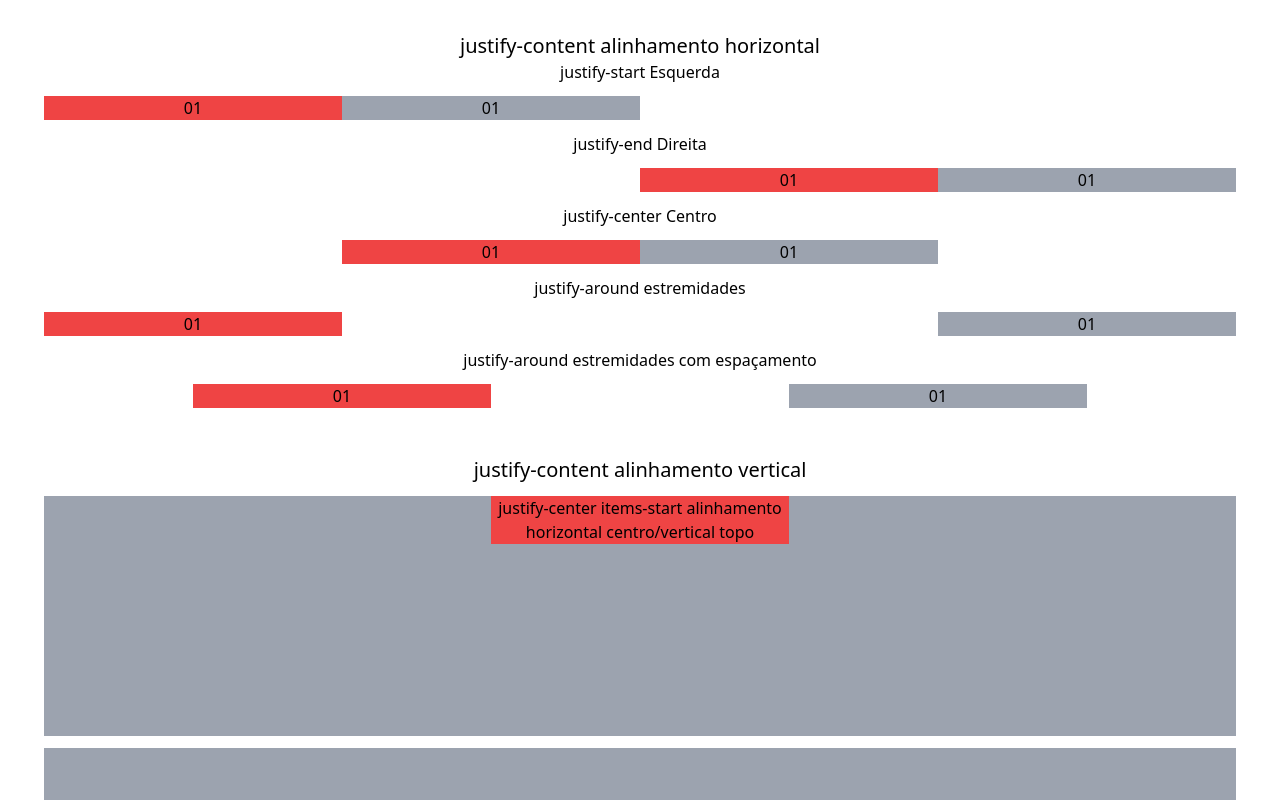
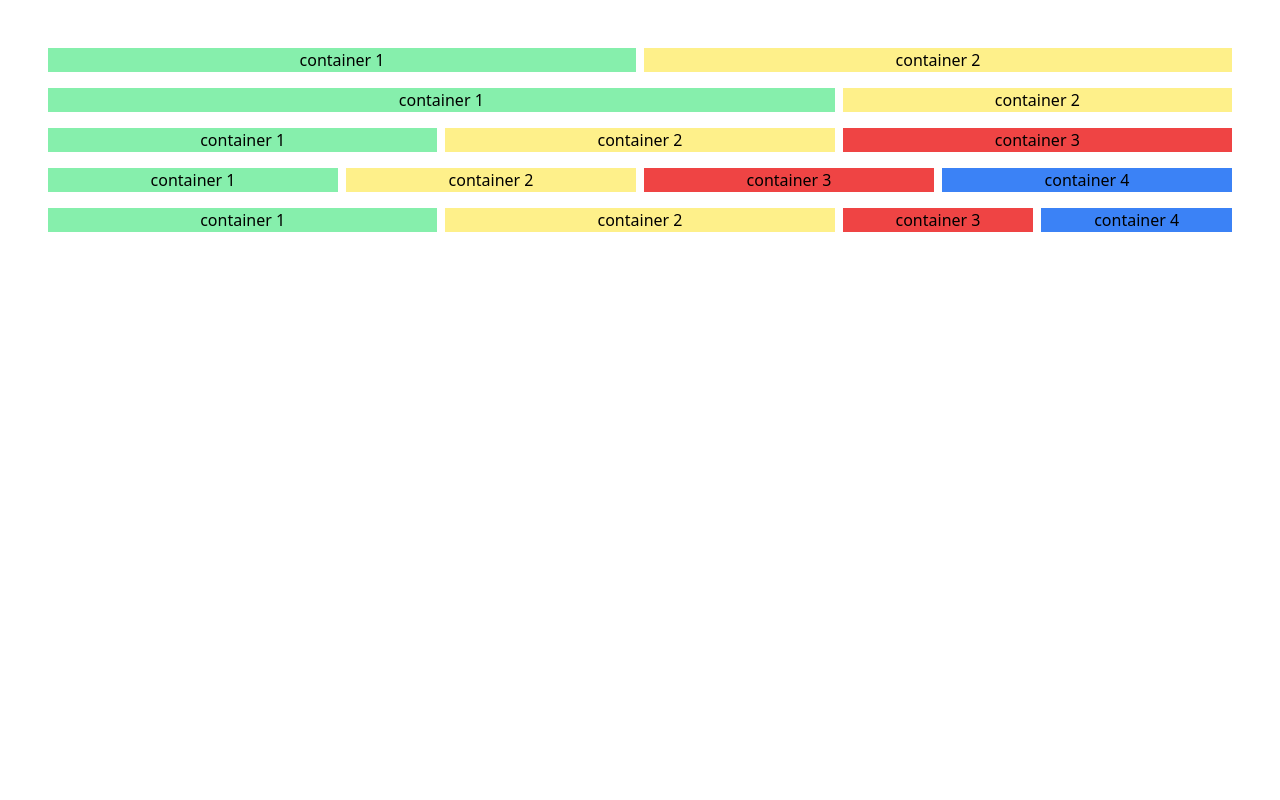
Before and after one commit to lauanegcsilva/blog-pessoal-react, a React (Vite) app: page /home in a window 1280 px wide. Shown: the top 800 px of the page. Built offline with nearby package versions, Linux system fonts and the light colour scheme.

Commit message:
feat: adiciona estilização grid

```diff
--- a/src/pages/home/Home.tsx
+++ b/src/pages/home/Home.tsx
@@ -4,53 +4,52 @@ const Home = () => {
   return (
     <>
       <div>
-        <h3 className="text-xl">justify-content alinhamento horizontal</h3>
-        <h5>justify-start Esquerda</h5>
-        <div className="flex flex-row  justify-start m-3">
-          <div className="basis-1/4 bg-red-500">01</div>
-          <div className="basis-1/4 bg-gray-400">01</div>
+
+
+        <div className="grid grid-cols-12 gap-2 m-4">
+          <div className="col-span-6 bg-green-300">container 1</div>
+
+          <div className="col-span-6 bg-yellow-200">container 2</div>
         </div>
-        <h5>justify-end Direita</h5>
-        <div className="flex flex-row  justify-end m-3">
-          <div className="basis-1/4 bg-red-500">01</div>
-          <div className="basis-1/4 bg-gray-400">01</div>
+
+
+        <div className="grid grid-cols-12 gap-2 m-4">
+          <div className="col-span-8 bg-green-300">container 1</div>
+
+          <div className="col-span-4 bg-yellow-200">container 2</div>
         </div>
-        <h5>justify-center Centro</h5>
-        <div className="flex flex-row  justify-center m-3">
-          <div className="basis-1/4 bg-red-500">01</div>
-          <div className="basis-1/4 bg-gray-400">01</div>
+
+
+
+        <div className="grid grid-cols-12 gap-2 m-4">
+          <div className="col-span-4 bg-green-300">container 1</div>
+
+          <div className="col-span-4 bg-yellow-200">container 2</div>
+
+          <div className="col-span-4 bg-red-500">container 3</div>
         </div>
-        <h5>justify-around estremidades</h5>
-        <div className="flex flex-row  justify-between m-3">
-          <div className="basis-1/4 bg-red-500">01</div>
-          <div className="basis-1/4 bg-gray-400">01</div>
+
+
+
+        <div className="grid grid-cols-12 gap-2 m-4">
+          <div className="col-span-3 bg-green-300">container 1</div>
+
+          <div className="col-span-3 bg-yellow-200">container 2</div>
+
+          <div className="col-span-3 bg-red-500">container 3</div>
+
+          <div className="col-span-3 bg-blue-500">container 4</div>
         </div>
-        <h5>justify-around estremidades com espaçamento</h5>
-        <div className="flex flex-row  justify-around m-3">
-          <div className="basis-1/4 bg-red-500">01</div>
-          <div className="basis-1/4 bg-gray-400">01</div>
-        </div>
-      </div>
 
-      <div className="mt-12">
-        <h3 className="text-xl">justify-content alinhamento vertical</h3>
-        <div className="w-auto h-60 bg-gray-400 flex  justify-center items-start m-3">
-          <div className="basis-1/4 bg-red-500">
-            justify-center items-start alinhamento horizontal centro/vertical
-            topo
-          </div>
-        </div>
-        <div className="w-auto h-60 bg-gray-400 flex  justify-center items-center m-3">
-          <div className="basis-1/4 bg-red-500">
-            justify-center items-start alinhamento horizontal centro/vertical
-            centro
-          </div>
-        </div>
-        <div className="w-auto h-60 bg-gray-400 flex  justify-center items-end m-3">
-          <div className="basis-1/4 bg-red-500">
-            justify-center items-start alinhamento horizontal centro/vertical
-            base
-          </div>
+
+        <div className="grid grid-cols-12 gap-2 m-4">
+          <div className="col-span-4 bg-green-300">container 1</div>
+
+          <div className="col-span-4 bg-yellow-200">container 2</div>
+
+          <div className="col-span-2 bg-red-500">container 3</div>
+
+          <div className="col-span-2 bg-blue-500">container 4</div>
         </div>
       </div>
     </>
```
